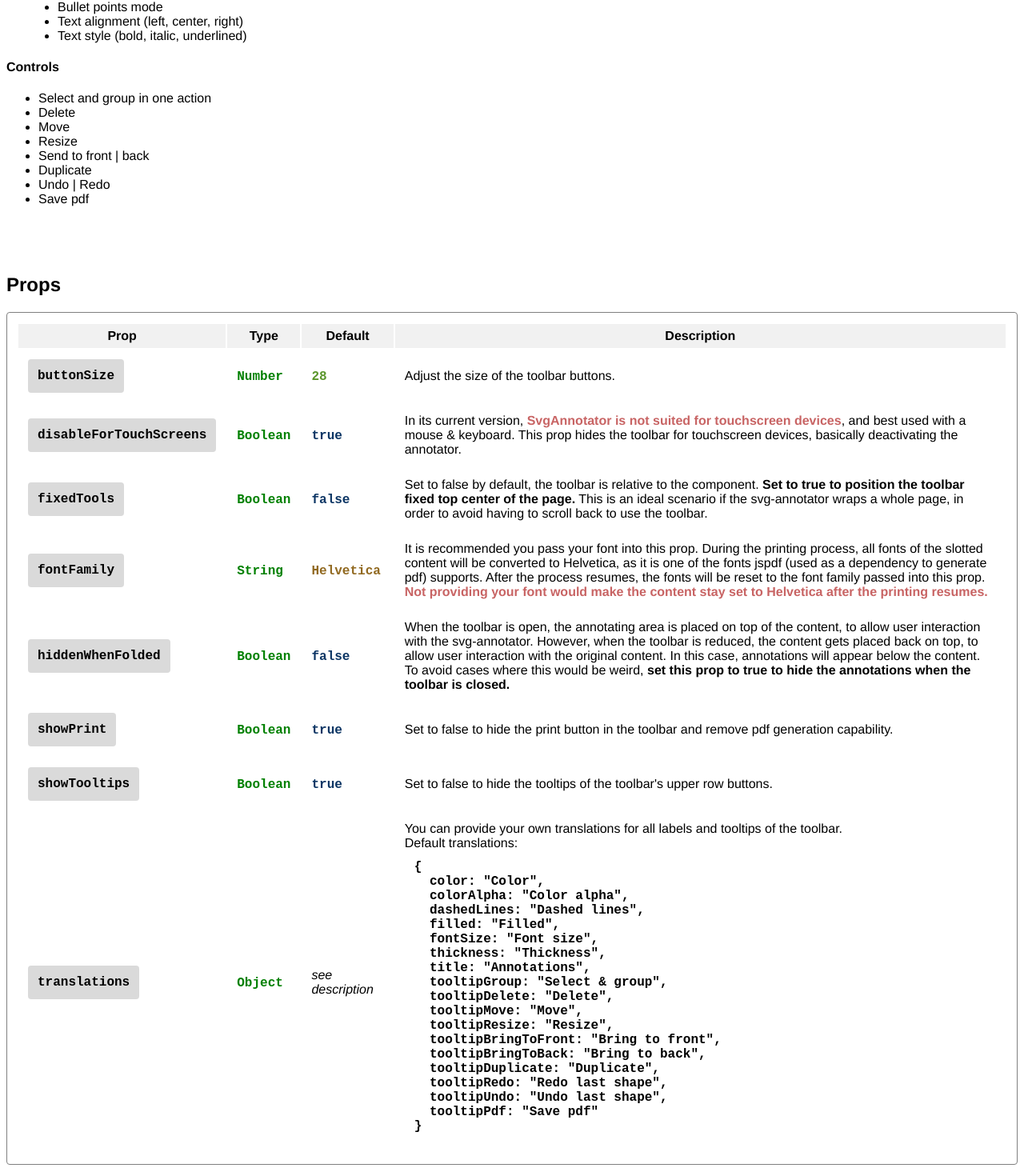
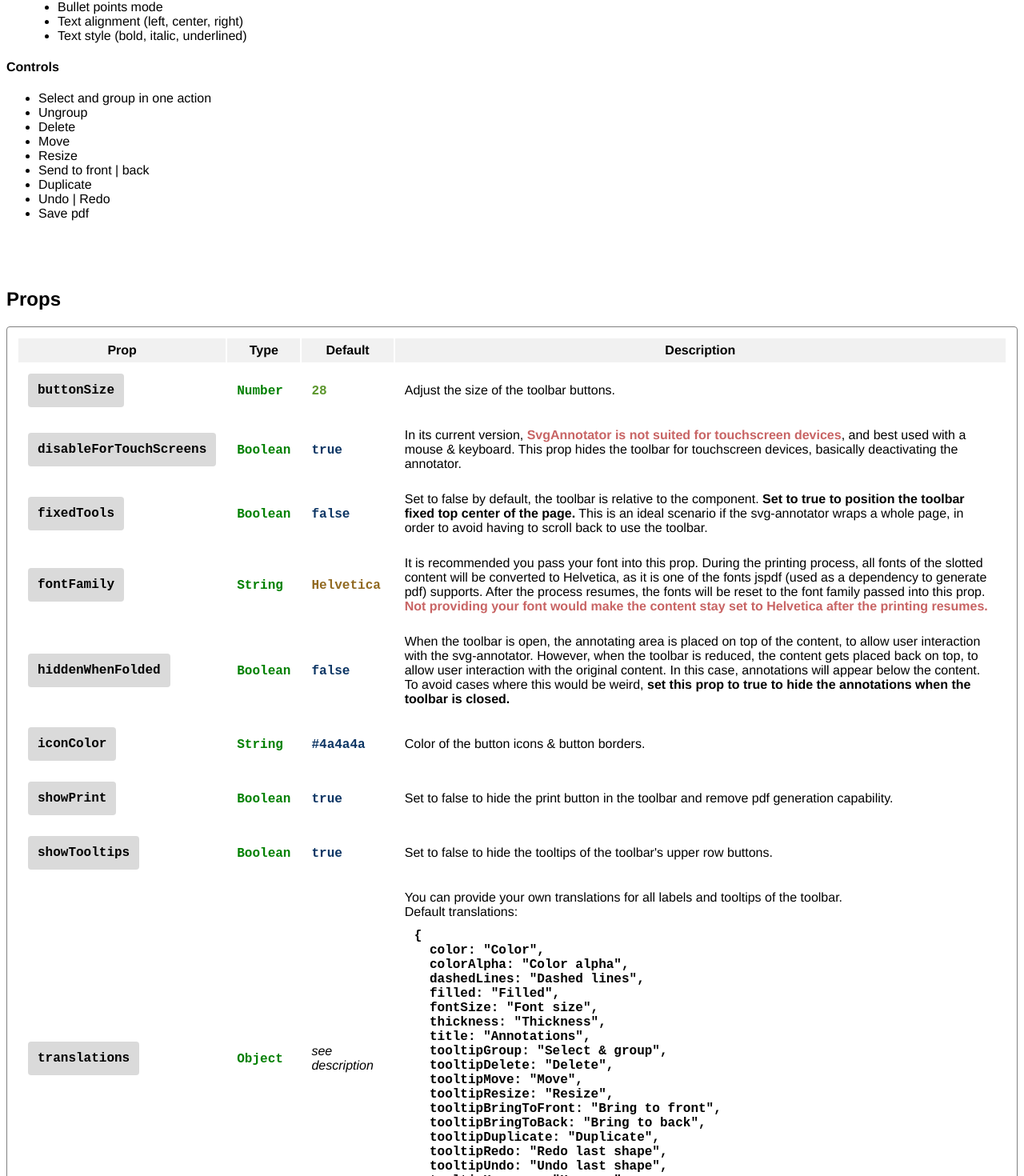
Before and after one commit to graphieros/svg-annotator, a Vue app: page / in a window 1280 px wide. Shown: the part 3136-4606 px from the top of the page at 80% size. Built offline with nearby package versions, Linux system fonts and the light colour scheme.

Commit message:
add the ungroup functionality

```diff
--- a/package.json
+++ b/package.json
@@ -10,7 +10,7 @@
   },
   "license": "MIT",
   "keywords": ["annotator", "vue 2", "svg annotator", "svg"],
-  "version": "0.3.2",
+  "version": "0.3.4",
   "main" : "./dist/svgAnnotator.common.js",
   "files": [
     "dist/*"
--- a/src/App.vue
+++ b/src/App.vue
@@ -199,6 +199,9 @@
         Select and group in one action
       </li>
       <li>
+        Ungroup
+      </li>
+      <li>
         Delete
       </li>
       <li>
@@ -340,6 +343,27 @@
       <tr>
         <td>
           <code>
+            iconColor
+          </code>
+        </td>
+        <td>
+          <span class="green">
+            String
+          </span>
+        </td>
+        <td>
+          <span class="blue">
+            #4a4a4a
+          </span>
+        </td>
+        <td>
+           Color of the button icons & button borders.
+        </td>
+      </tr>
+
+      <tr>
+        <td>
+          <code>
             showPrint
           </code>
         </td>
@@ -414,6 +438,7 @@
               &nbsp;&nbsp;tooltipDuplicate: "Duplicate",<br>
               &nbsp;&nbsp;tooltipRedo: "Redo last shape",<br>
               &nbsp;&nbsp;tooltipUndo: "Undo last shape",<br>
+              &nbsp;&nbsp;tooltipUngroup: "Ungroup",<br>
               &nbsp;&nbsp;tooltipPdf: "Save pdf"<br>
             }
            </code>
@@ -479,6 +504,9 @@
       </li>
       <li>
         During the pdf generation, all fonts will be converted to 'Helvetica', which is one of the default fonts supported by jspdf. Not providing your font in the prop 'fontFamily' will cause content to remain with 'Helvetica' after the pdf generation resumes.
+      </li>
+      <li>
+        If the group they were part of was moved, ungrouping elements will respawn them on their original x,y coordinates.
       </li>
      </ul>
     </section>
--- a/src/components/SvgAnnotator.vue
+++ b/src/components/SvgAnnotator.vue
@@ -42,6 +42,35 @@
             </svg>
             <span v-if="showTooltips" class="svg-annotator__tooltiptext">
               {{ translations.tooltipGroup }}
+            </span>
+          </button>
+
+          <!-- UNGROUP -->
+          <button
+            :disabled="!currentGroup"
+            :class="{
+              'svg-annotator__button-tool': true,
+              'svg-annotator__tooltip-svg': true,
+            }"
+            @click="
+              deleteEmptyTextElement();
+              ungroup();
+              isSelectMode = false;
+              isDeleteMode = false;
+              isMoveMode = false;
+              isResizeMode = false;
+              isTextMode = false;
+              isWriting = false;
+              activeShape = 'group';
+              showCaret = false;
+            "
+            :style="`height:${buttonSize}px; width:${buttonSize}px;`"
+          >
+            <svg style="width: 80%" viewBox="0 0 24 24">
+              <path fill="currentColor" d="M2,2H6V3H13V2H17V6H16V9H18V8H22V12H21V18H22V22H18V21H12V22H8V18H9V16H6V17H2V13H3V6H2V2M18,12V11H16V13H17V17H13V16H11V18H12V19H18V18H19V12H18M13,6V5H6V6H5V13H6V14H9V12H8V8H12V9H14V6H13M12,12H11V14H13V13H14V11H12V12Z" />
+            </svg>
+            <span v-if="showTooltips" class="svg-annotator__tooltiptext">
+              {{ translations.tooltipUngroup }}
             </span>
           </button>
 
@@ -858,11 +887,6 @@
         :width="sourceWidth"
         :height="sourceHeight"
         @pointerdown="chooseAction($event)"
-        @touchmove="
-          setPointer($event);
-          chooseMove($event);
-        "
-        @touchend="resetDraw"
         @pointerup="resetDraw"
         @pointermove="
           setPointer($event);
@@ -913,7 +937,6 @@
 // . visibility toggle button, showing on svg TR if shapes
 // . save to JSON emit
 // . tutorial modal
-// . ungroup items (remove the first <g> from the DOM)
 import html2canvas from "html2canvas";
 import JsPDF from "jspdf";
 export default {
@@ -971,6 +994,7 @@ export default {
           tooltipDuplicate: "Duplicate",
           tooltipRedo: "Redo last shape",
           tooltipUndo: "Undo last shape",
+          tooltipUngroup: "Ungroup",
           tooltipPdf: "Save pdf",
         };
       },
@@ -990,6 +1014,7 @@ export default {
           end: 0,
         },
       },
+      currentGroup: undefined,
       currentTarget: undefined,
       hoveredShapeId: undefined,
       isBold: false,
@@ -1442,6 +1467,11 @@ export default {
     },
     clickSvg(e) {
       if (this.isDeleteMode) {
+        return;
+      }
+      if(e.target.id.includes("group")) {
+        const thisGroup = this.shapes.find(shape => shape.id === e.target.id);
+        this.currentGroup = thisGroup;
         return;
       }
       this.deleteEmptyTextElement();
@@ -2777,6 +2807,19 @@ export default {
       }
       this.$emit("toggleOpenState", this.isSummaryOpen);
     },
+    ungroup() {
+      this.shapes = this.shapes.filter(shape => shape.id !== this.currentGroup.id);
+      const ungroupedShapes = this.currentGroup.source.map(shape => {
+        return {
+          ...shape,
+          id: shape.oldId
+        }
+      });
+      ungroupedShapes.forEach(shape => {
+        this.shapes.push(shape)
+      });
+      this.currentGroup = undefined;
+    },
     walkTheDOM(node, func) {
       func(node);
       node = node.firstChild;
```
Also changed, not shown: 1 other file (tests, documents, lock files or other folders).
